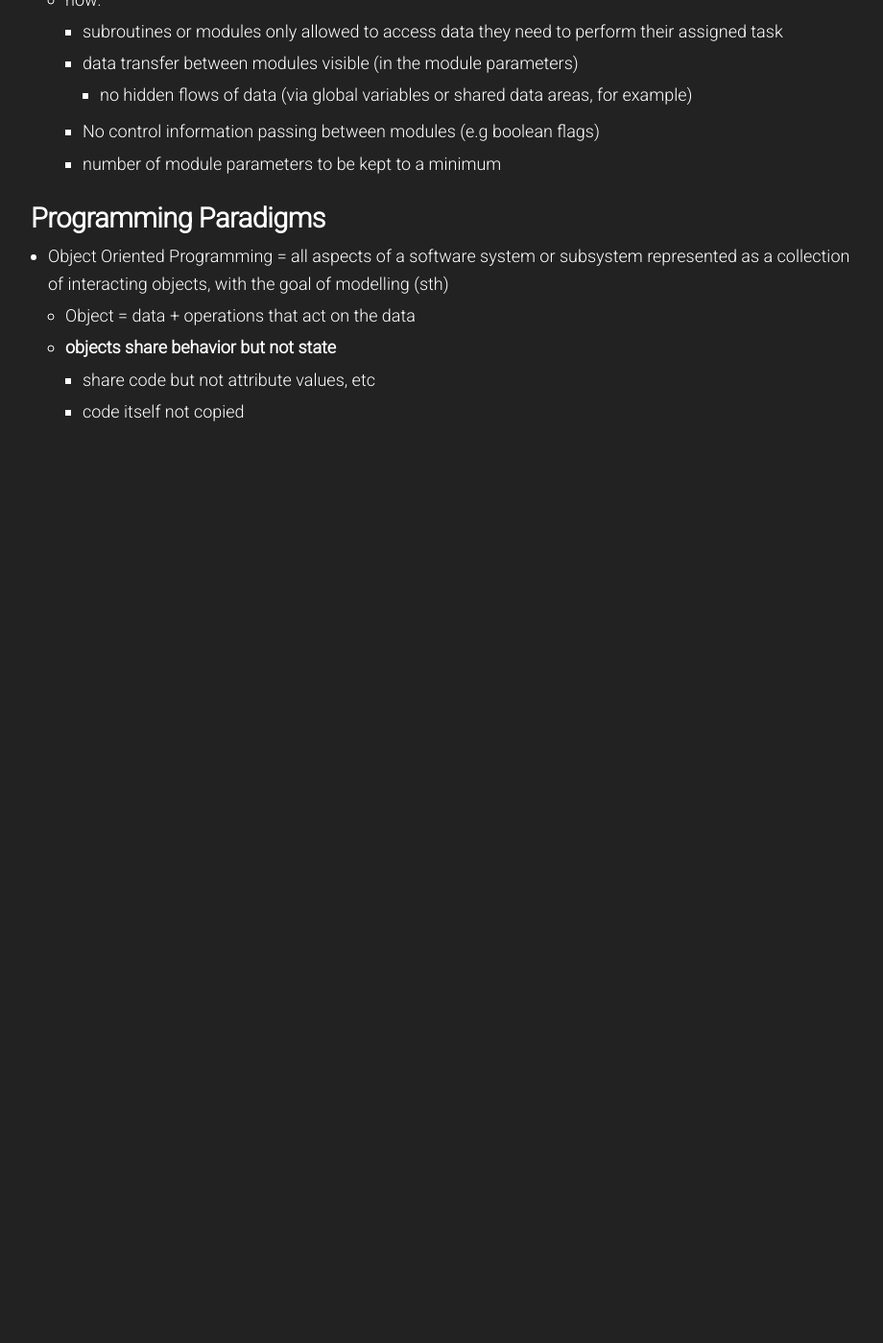
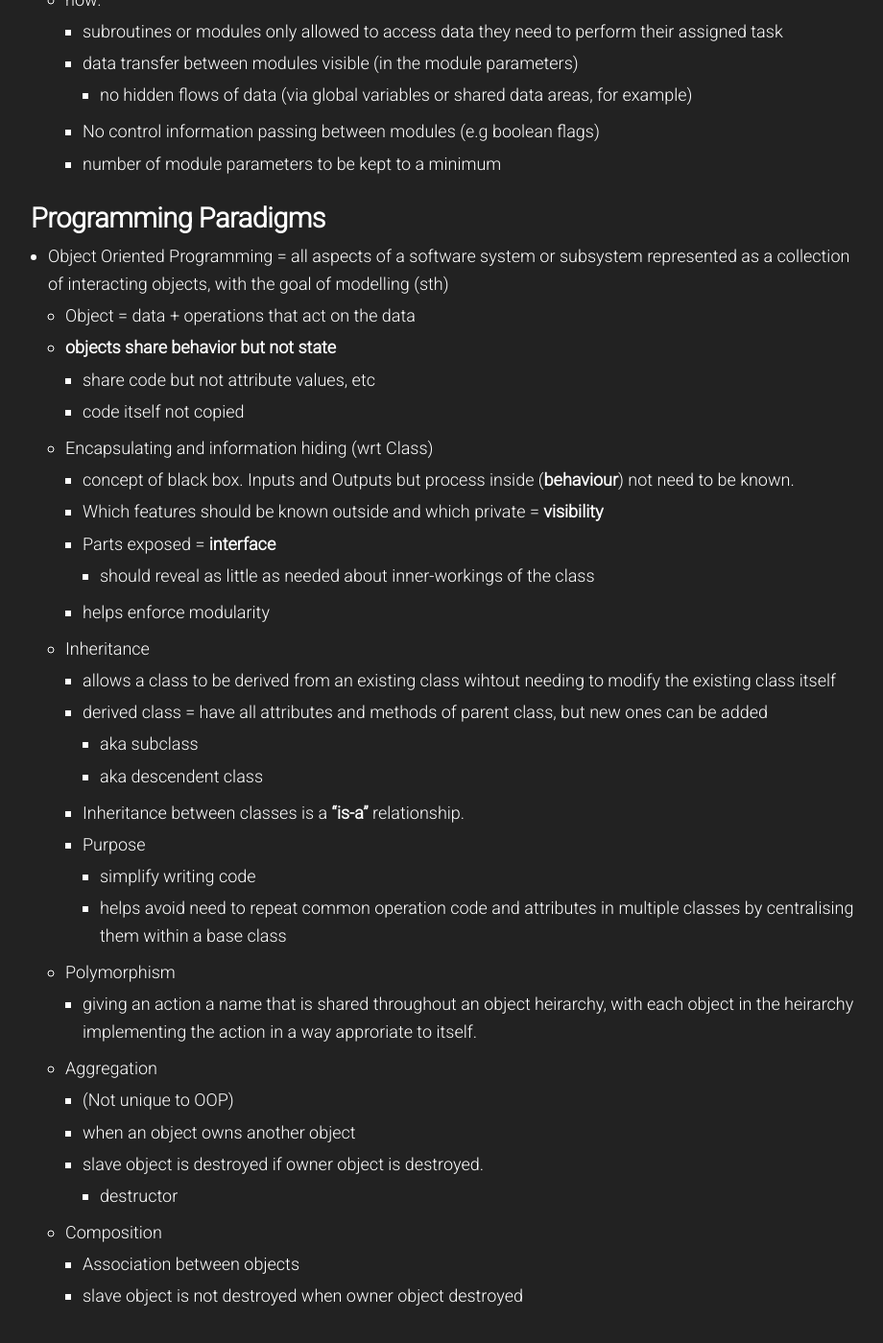
Before and after one commit to pixelchai/alevel, a Jekyll site: the page built from _posts/2018-11-01-1-6.md, in a window 1280 px wide and 1400 px high, scrolled down 2735 px. Shown: the whole window at 96% size, without its empty margins (176-1096 px from the left). Built offline with Jekyll 4.4.1, drawn with Linux system fonts in a browser that asks for light colours; before the commit the page ends 3287 px from its top, so only the background shows below that.

Commit message:
content: oop

```diff
--- a/_posts/2018-11-01-1-6.md
+++ b/_posts/2018-11-01-1-6.md
@@ -88,3 +88,28 @@ title: 1.6 - OOP Concepts
   - **objects share behavior but not state**
     - share code but not attribute values, etc
     - code itself not copied
+  - Encapsulating and information hiding (wrt Class)
+    - concept of black box. Inputs and Outputs but process inside (**behaviour**) not need to be known.
+    - Which features should be known outside and which private = **visibility**
+    - Parts exposed = **interface**
+      - should reveal as little as needed about inner-workings of the class
+    - helps enforce modularity
+  - Inheritance
+    - allows a class to be derived from an existing class wihtout needing to modify the existing class itself
+    - derived class = have all attributes and methods of parent class, but new ones can be added
+      - aka subclass
+      - aka descendent class
+    - Inheritance between classes is a **"is-a"** relationship.
+    - Purpose
+      - simplify writing code
+      - helps avoid need to repeat common operation code and attributes in multiple classes by centralising them within a base class
+  - Polymorphism
+    - giving an action a name that is shared throughout an object heirarchy, with each object in the heirarchy implementing the action in a way approriate to itself.
+  - Aggregation
+    - (Not unique to OOP)
+    - when an object owns another object
+    - slave object is destroyed if owner object is destroyed.
+      - destructor
+  - Composition
+    - Association between objects
+    - slave object is not destroyed when owner object destroyed
```
